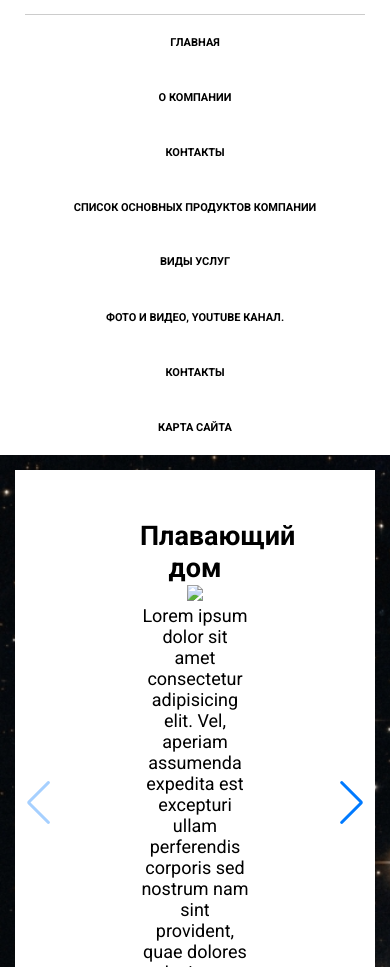
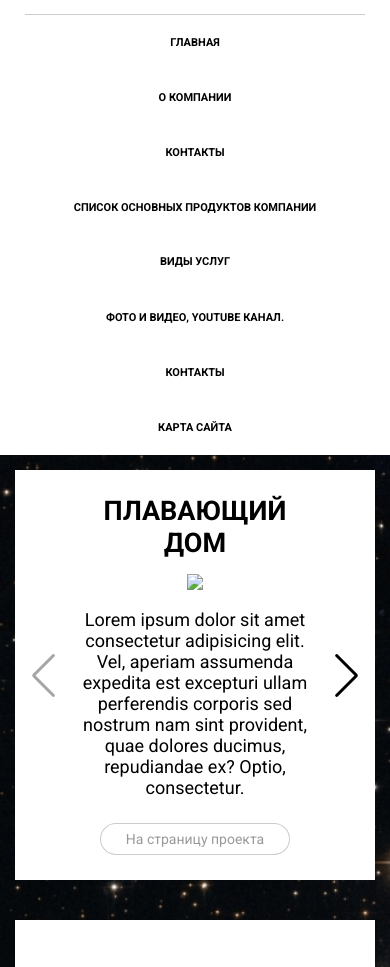
Before and after one commit to mrreads/alt-finance, a PHP site: page /all-services.php in a window 390 px wide. Shown: the part 210-1177 px from the top of the page. Run offline with PHP 8.4, Linux system fonts and the light colour scheme; some libraries are stand-ins or nearby versions.

Commit message:
stylize all services

```diff
--- a/all-services.php
+++ b/all-services.php
@@ -9,7 +9,7 @@
                     <div class="swiper-slide">
                         <div class="slider-item">
                             <h1>Плавающий дом</h1>
-                            <img src="https://avatars.mds.yandex.net/get-pdb/2126974/bec88ae6-f645-42b3-8478-e5018ad2bf12/s1200" style="width: 400px;">
+                            <img src="https://avatars.mds.yandex.net/get-pdb/2126974/bec88ae6-f645-42b3-8478-e5018ad2bf12/s1200">
                             <p>Lorem ipsum dolor sit amet consectetur adipisicing elit. Vel, aperiam assumenda expedita est excepturi ullam perferendis corporis sed nostrum nam sint provident, quae dolores ducimus, repudiandae ex? Optio, consectetur.</p>
                             <a href="#" class="to-project-page">На страницу проекта</a>
                         </div>
@@ -17,7 +17,7 @@
                     <div class="swiper-slide">
                         <div class="slider-item">
                             <h1>Плавающий дом</h1>
-                            <img src="https://avatars.mds.yandex.net/get-pdb/2126974/bec88ae6-f645-42b3-8478-e5018ad2bf12/s1200" style="width: 400px;">
+                            <img src="https://avatars.mds.yandex.net/get-pdb/2126974/bec88ae6-f645-42b3-8478-e5018ad2bf12/s1200">
                             <p>Lorem ipsum dolor sit amet consectetur adipisicing elit. Vel, aperiam assumenda expedita est excepturi ullam perferendis corporis sed nostrum nam sint provident, quae dolores ducimus, repudiandae ex? Optio, consectetur.</p>
                             <a href="#" class="to-project-page">На страницу проекта</a>
                         </div>
@@ -25,7 +25,7 @@
                     <div class="swiper-slide">
                         <div class="slider-item">
                             <h1>Плавающий дом</h1>
-                            <img src="https://avatars.mds.yandex.net/get-pdb/2126974/bec88ae6-f645-42b3-8478-e5018ad2bf12/s1200" style="width: 400px;">
+                            <img src="https://avatars.mds.yandex.net/get-pdb/2126974/bec88ae6-f645-42b3-8478-e5018ad2bf12/s1200">
                             <p>Lorem ipsum dolor sit amet consectetur adipisicing elit. Vel, aperiam assumenda expedita est excepturi ullam perferendis corporis sed nostrum nam sint provident, quae dolores ducimus, repudiandae ex? Optio, consectetur.</p>
                             <a href="#" class="to-project-page">На страницу проекта</a>
                         </div>
@@ -33,7 +33,7 @@
                     <div class="swiper-slide">
                         <div class="slider-item">
                             <h1>Плавающий дом</h1>
-                            <img src="https://avatars.mds.yandex.net/get-pdb/2126974/bec88ae6-f645-42b3-8478-e5018ad2bf12/s1200" style="width: 400px;">
+                            <img src="https://avatars.mds.yandex.net/get-pdb/2126974/bec88ae6-f645-42b3-8478-e5018ad2bf12/s1200">
                             <p>Lorem ipsum dolor sit amet consectetur adipisicing elit. Vel, aperiam assumenda expedita est excepturi ullam perferendis corporis sed nostrum nam sint provident, quae dolores ducimus, repudiandae ex? Optio, consectetur.</p>
                             <a href="#" class="to-project-page">На страницу проекта</a>
                         </div>
--- a/header-services.php
+++ b/header-services.php
@@ -11,10 +11,8 @@
     <link rel="stylesheet" href="./resources/css/navigation.css">
     <link rel="stylesheet" href="./resources/css/content.css">
     <link rel="stylesheet" href="./resources/css/footer.css">
+    <link rel="stylesheet" href="/resources/css/swiper.min.css">
     <link rel="stylesheet" href="./resources/css/all-services.css">
-
-    <link rel="stylesheet" href="/resources/css/swiper.min.css">
-
 </head>
 <body>
     <!-- HEADER -->
--- a/resources/css/all-services.css
+++ b/resources/css/all-services.css
@@ -25,7 +25,7 @@
 
 .slider-item
 {
-	padding: 50px 75px;
+	padding: 50px 75px 35px 75px;
 
 	background-color: #FFFFFF;
 }
@@ -40,9 +40,6 @@
 
 .c-main .service
 {
-	font-size: 24px;
-	font-weight: bold;
-
 	display: flex;
 	align-items: center;
 	justify-content: center;
@@ -58,12 +55,91 @@
 	box-shadow: 0 1px 3px rgba(0,0,0,0.12), 0 1px 2px rgba(0,0,0,0.24);
 }
 
+.c-main .service > p
+{
+	font-size: 24px;
+	font-weight: bold;
+}
+.swiper-button-next, .swiper-container-rtl .swiper-button-prev
+{
+	right: 25px;
+}
+
+.swiper-button-prev, .swiper-container-rtl .swiper-button-next
+{
+	left: 25px;
+}
+
+.swiper-button-next, .swiper-button-prev
+{
+	color: #000000;
+	text-shadow: 2px 1px 0px #FFFFFF;
+}
+
+.slider-item > h1
+{
+	text-transform: uppercase;
+}
+
+.slider-item > img
+{
+	width: 100%;
+	max-height: 250px;
+	margin: 15px 0;
+
+	object-fit: cover;
+	object-position: top center;
+}
+
+.slider-item > a
+{
+	font-size: 14px;
+	font-weight: 500;
+
+	display: inline-block;
+
+	margin-top: 25px;
+	padding: 7px 25px;
+
+	cursor: pointer;
+	transition: 0.3s all;
+
+	color: rgba(0,0,0,0.4);
+	border: 1px solid rgba(0,0,0,0.2);
+	border-radius: 500rem;
+	background-color: #FFFFFF;
+}
+
+.slider-item > a:hover
+{
+	color: #FFFFFF;
+	border: 1px solid transparent;
+	background-color: rgba(0,0,0,0.9);
+}
+
 @media screen and (max-width: 900px)
 {
 	.c-main .services
 	{
 		grid-template-columns: 1fr 1fr;
-	}
+    }
+    .c-main .service > p
+    {
+        font-size: 3vw;
+    }
+    .slider-item
+    {
+        padding: 35px 25px;
+    }
+    .swiper-button-next, .swiper-container-rtl .swiper-button-prev
+    {
+        right: 20px;
+    }
+
+    .swiper-button-prev, .swiper-container-rtl .swiper-button-next
+    {
+        left: 20px;
+    }
 }
 
 @media screen and (max-width: 600px)
@@ -71,5 +147,22 @@
 	.c-main .services
 	{
 		grid-template-columns: 1fr;
-	}
+    }
+    .c-main .service > p
+    {
+        font-size: 5vw;
+    }
+    .slider-item
+    {
+        padding: 25px 15px;
+    }
+    .swiper-button-next, .swiper-container-rtl .swiper-button-prev
+    {
+        right: 15px;
+    }
+
+    .swiper-button-prev, .swiper-container-rtl .swiper-button-next
+    {
+        left: 15px;
+    }
 }
```
